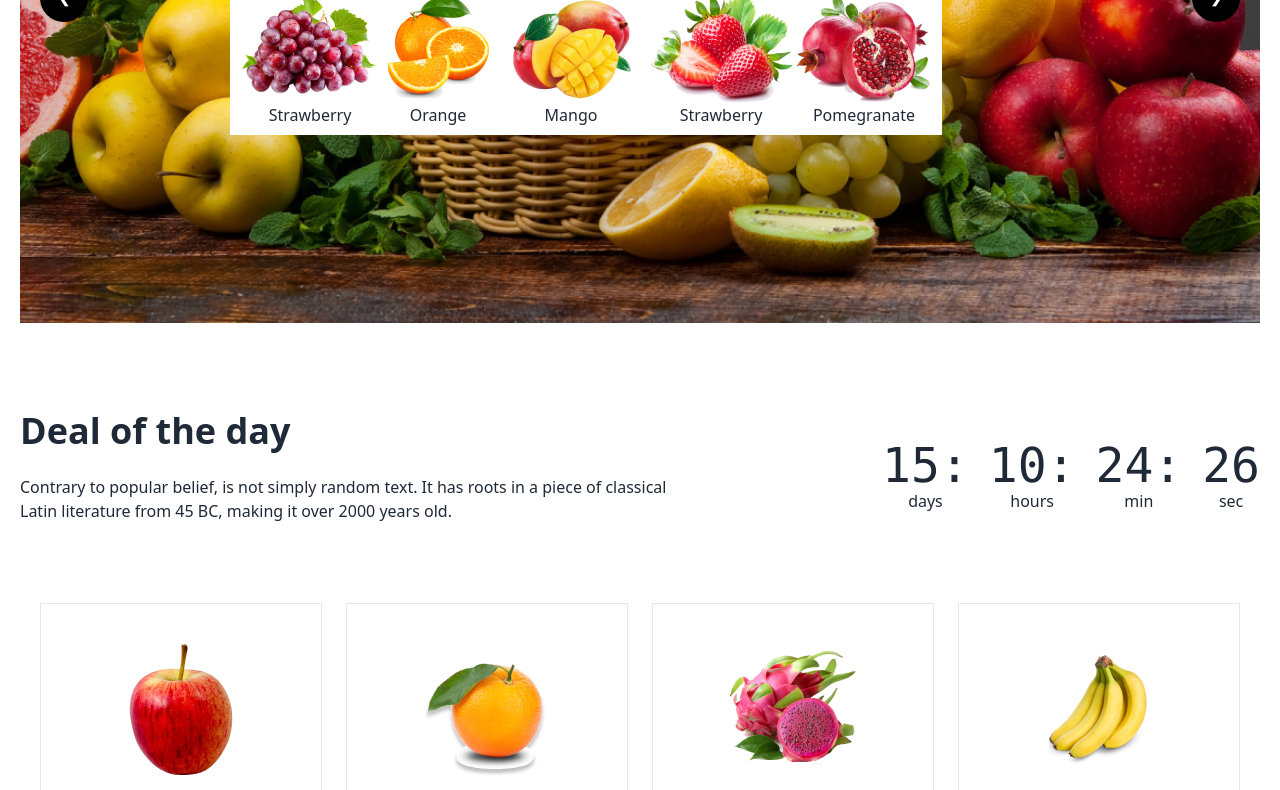
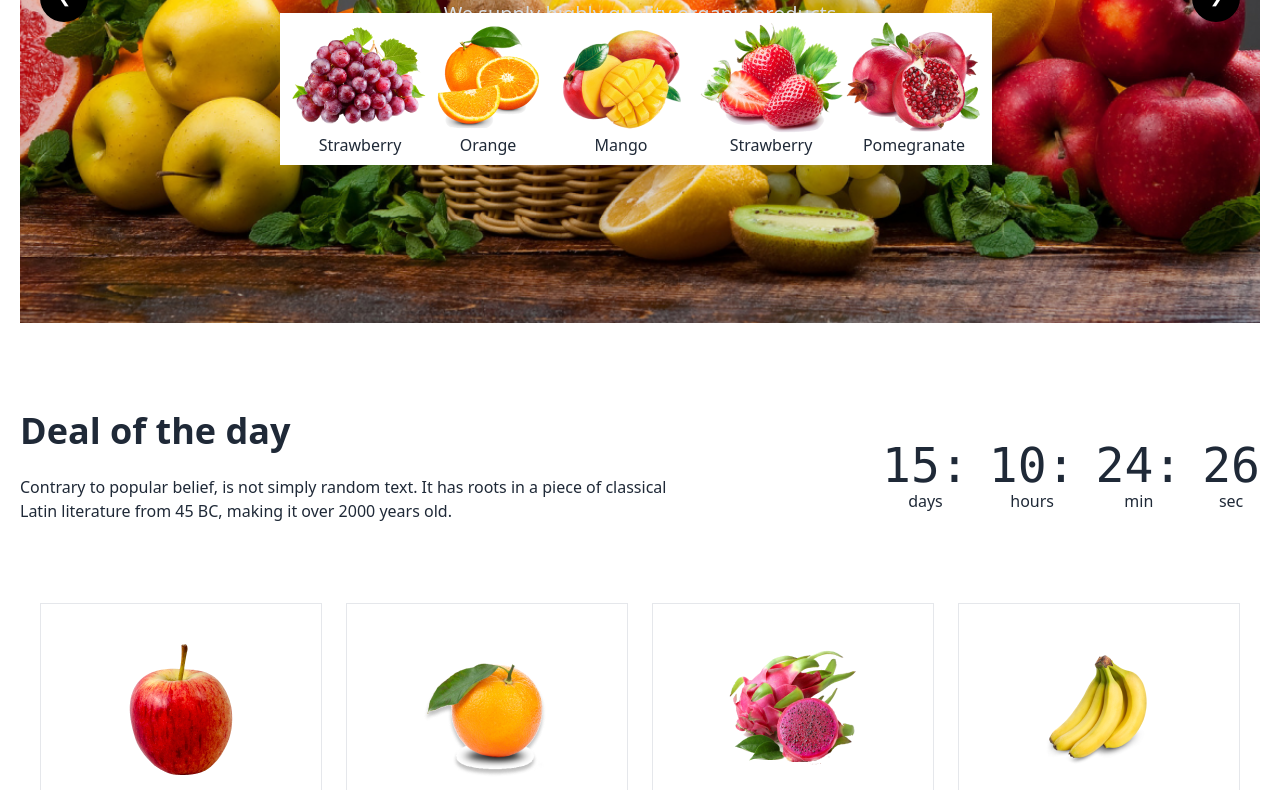
Before and after one commit to mirajur-rahman/assignment-3, a plain HTML site: page index.html in a window 1280 px wide. Shown: the part 538-1328 px from the top of the page. Drawn offline with nearby package versions, Linux system fonts and the light colour scheme; grey boxes are pictures that could not be loaded.

Commit message:
final commit

```diff
--- a/index.html
+++ b/index.html
@@ -132,7 +132,7 @@
           </div>
         </div>
       </div>
-      <div class="flex justify-center p-2 bg-white absolute top-[330px] left-[230px]">
+      <div class="flex justify-center p-2 bg-white absolute top-[360px] left-[280px] ">
         <div class=" text-center hidden md:block">
           <img src="./images/fruit1.png" alt="">
           <p>Strawberry</p>
```
